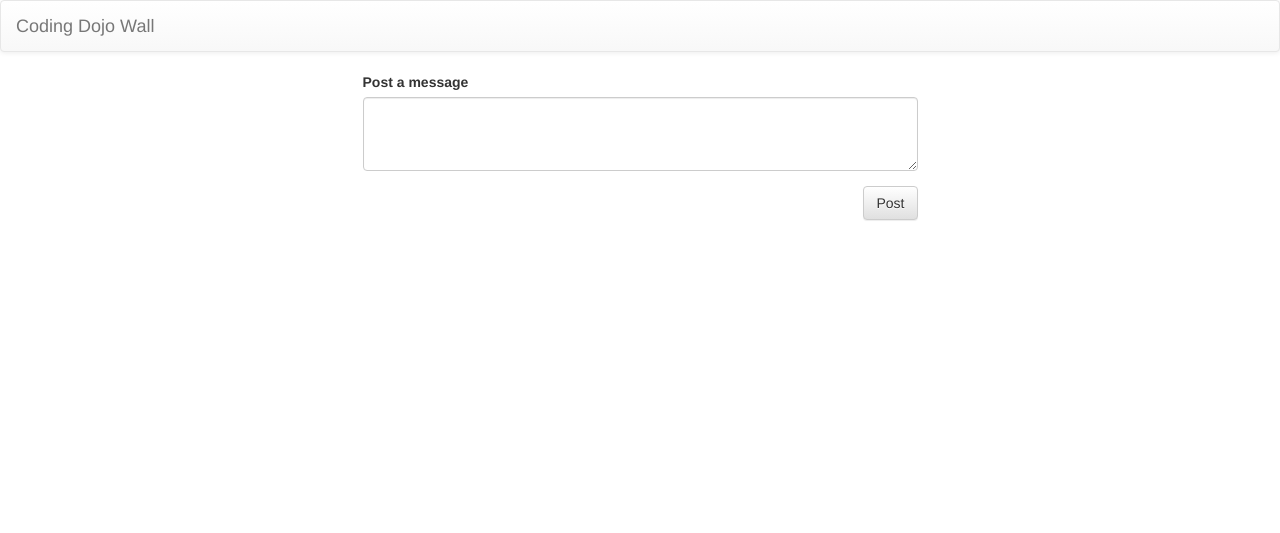
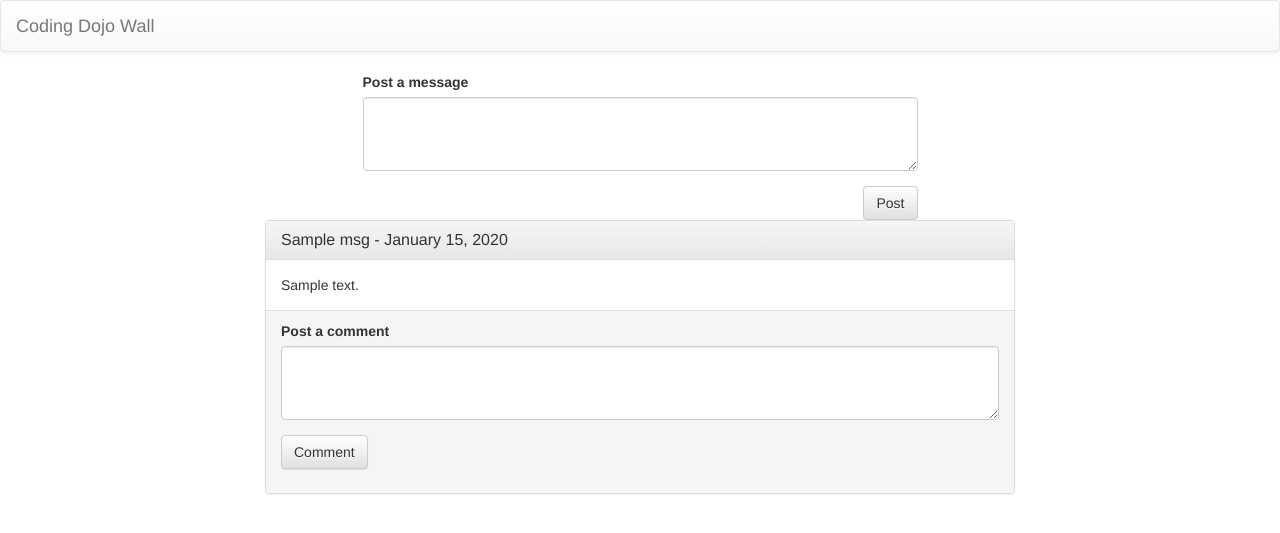
Before and after one commit to christ-huytran/The-Wall-Flask-Demo, a Flask app: template templates/messages.html in a window 1280 px wide. Shown: the top 533 px of the page. Run offline with Flask 2, Linux system fonts and the light colour scheme; the template is opened without the code that fills it: most values are stand-ins (such as "Sample title", 1, 10 or a date in 2020); some libraries are stand-ins or nearby versions.

Commit message:
user can post message

```diff
--- a/server.py
+++ b/server.py
@@ -79,7 +79,14 @@ def signout():
 @app.route('/messages', methods=['GET', 'POST'])
 def show():
 	if request.method == 'GET':
-		return render_template('messages.html')
+		fetch_messages_query = "SELECT messages.id as message_id, messages.message, concat(users.first_name, ' ', users.last_name) as author_name, messages.created_at FROM messages LEFT JOIN users ON users.id = messages.user_id order by created_at desc"
+		all_messages = mysql.fetch(fetch_messages_query)
+		return render_template('messages.html', all_messages=all_messages)
+	new_message = request.form['message']
+	escaped_new_message = new_message.replace("'", "\\'")
+	insert_message_query = "INSERT INTO messages (user_id, message, created_at, updated_at) VALUES ('{}', '{}', NOW(), NOW())".format(session['id'], escaped_new_message)
+	print insert_message_query
+	mysql.run_mysql_query(insert_message_query)
 	return redirect(url_for('show'))
 
 app.run(debug=True)
--- a/templates/messages.html
+++ b/templates/messages.html
@@ -12,4 +12,34 @@
 		</form>
 	</div>
 </div>
+<div class='row'>
+	<div class='col-md-8 col-md-offset-2'>
+		{% for msg in all_messages %}
+
+
+			<div class="panel panel-default">
+				<div class="panel-heading">
+					<h3 class="panel-title">{{ msg.author_name }} - {{ msg.created_at.strftime('%B %d, %Y') }}</h3>
+				</div>
+				<div class="panel-body">
+					{{ msg.message }}
+				</div>
+				<div class="panel-footer">
+
+					<form action='/comments' method='post'>
+						<div class="form-group">
+						<label for="comment">Post a comment</label>
+						<textarea class="form-control" name="comment" rows="3"></textarea>
+						</div>
+						<button type="submit" class="btn btn-default">Comment</button>
+					</form>
+
+				</div>
+			</div>
+
+
+
+		{% endfor %}
+	</div>
+</div>
 {% endblock %}
```
